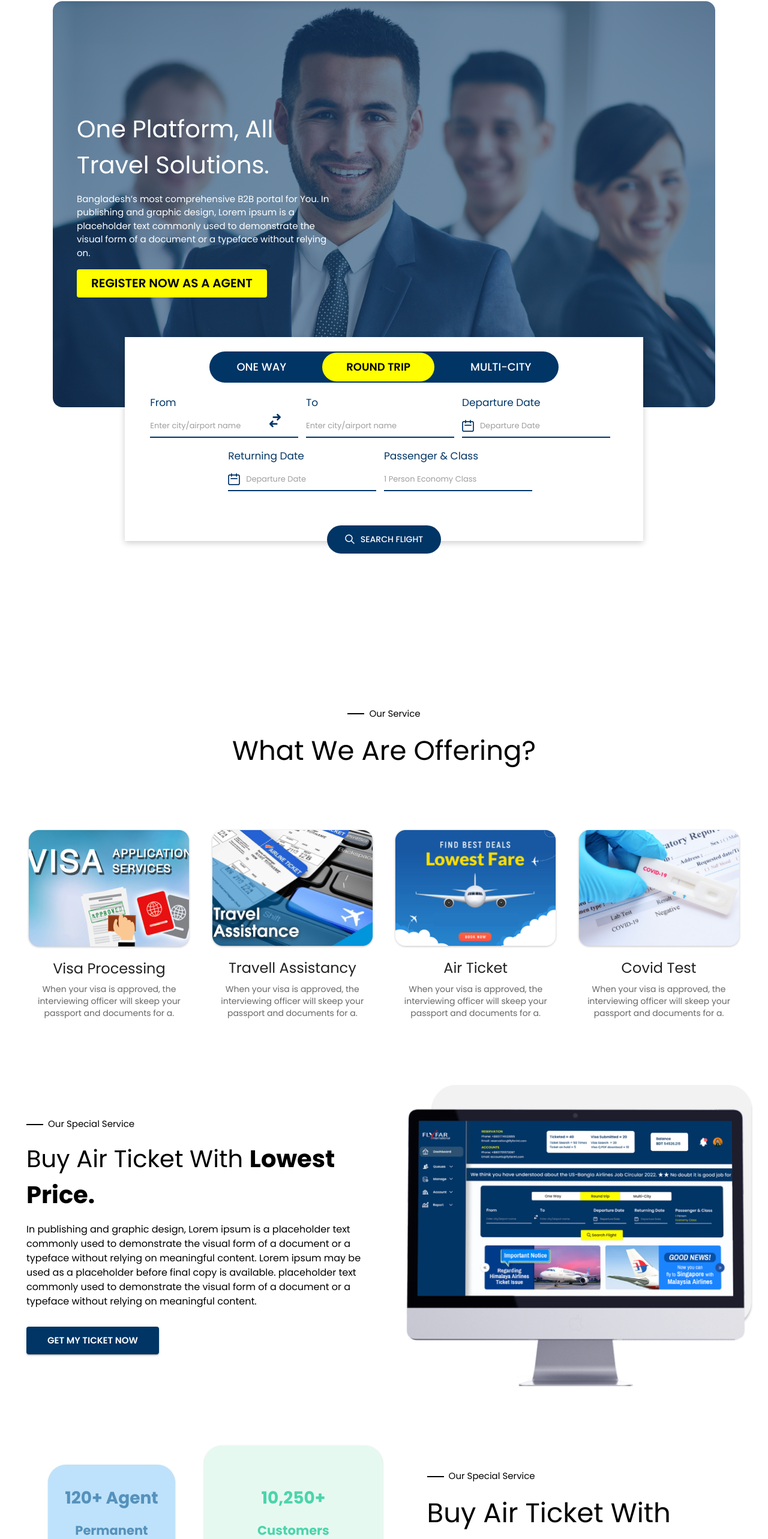
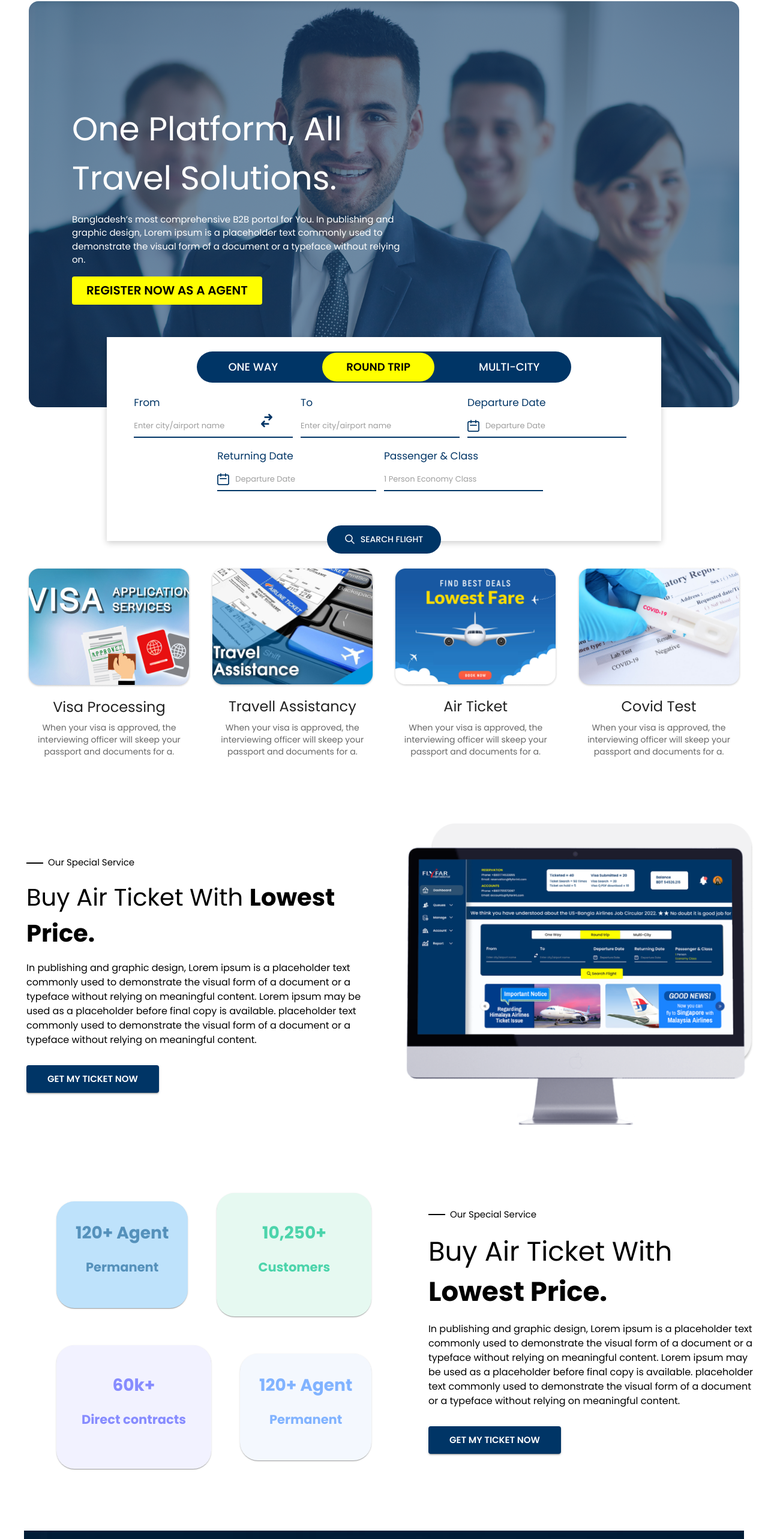
Before and after one commit to rakibul9618/fly-fair, a React (Create React App) app: page / in a window 1280 px wide. Shown: the part 72-2638 px from the top of the page at 60% size. Built offline with nearby package versions, Linux system fonts and the light colour scheme.

Commit message:
responsive completed without airlinelis

```diff
--- a/src/App.js
+++ b/src/App.js
@@ -20,9 +20,7 @@ function App() {
   return (
     <ThemeProvider theme={theme}>
       <Navbar />
-      <Container
-        sx={{ position: 'relative', padding: '0px', marginBottom: '500px' }}
-      >
+      <Container maxWidth="xl" sx={{ position: 'relative', padding: '0px' }}>
         <Header />
         <Form />
       </Container>
--- a/src/components/CeoDesk.js
+++ b/src/components/CeoDesk.js
@@ -1,10 +1,10 @@
-import React from "react";
-import { Container, Typography } from "@mui/material";
-import { Box } from "@mui/system";
+import React from 'react';
+import { Container, Typography } from '@mui/material';
+import { Box } from '@mui/system';
 
 // images
 
-import profile from "../assets/images/profile.png";
+import profile from '../assets/images/profile.png';
 
 const CeoDesk = () => {
   return (
@@ -13,43 +13,49 @@ const CeoDesk = () => {
         component="div"
         className="ceo-desk"
         sx={{
-          display: "flex",
-          justifyContent: "center",
-          alignItems: "center",
-          height: { xs: "680px", sm: "601px" },
+          display: 'flex',
+          justifyContent: 'center',
+          alignItems: 'center',
+          height: { xs: '680px', sm: '601px' },
         }}
       >
         <Box
           component="div"
           sx={{
             p: 2,
-            background: "white",
-            width: "70%",
-            height: "auto",
-            display: "flex",
-            alignItems: "center",
-            flexDirection: { xs: "column", md: "row" },
-            borderRadius: "15px",
+            background: 'white',
+            width: '70%',
+            height: 'auto',
+            display: 'flex',
+            alignItems: 'center',
+            flexDirection: { xs: 'column', md: 'row' },
+            borderRadius: '15px',
           }}
         >
-          <img src={profile} alt="A person" style={{ padding: "10px" }} />
+          <img src={profile} alt="A person" style={{ padding: '10px' }} />
           <Box
             sx={{
               p: { xs: 1, md: 6 },
-              textAlign: { xs: "center", md: "start" },
+              textAlign: { xs: 'center', md: 'start' },
             }}
           >
-            <Typography component="h1" sx={{ fontSize: "34px", py: 1 }}>
+            <Typography
+              component="h1"
+              sx={{ fontSize: { xs: '22px', sm: '30px' }, py: 1 }}
+            >
               From The Desk Of CEO!
             </Typography>
-            <Typography component="p" sx={{}}>
+            <Typography
+              component="p"
+              sx={{ fontSize: { xs: '15px', sm: '16px' } }}
+            >
               Dear Respected Partner, <br /> First of all, I'd like to say a
               massive thank you for the continued support you offer to TBO. With
               your help, the business continues to grow in all product sectors,
               and I am sure that you have experienced a fruitful and profitable
-              season too.{" "}
+              season too.{' '}
               <span
-                style={{ color: "#003566", borderBottom: "1px solid #003566" }}
+                style={{ color: '#003566', borderBottom: '1px solid #003566' }}
               >
                 Read more
               </span>
--- a/src/components/ChoiceUS.js
+++ b/src/components/ChoiceUS.js
@@ -12,6 +12,8 @@ const choiceUsData = [
     color: ' #5591BB',
     maxWidth: '212px',
     maxHeight: '183px',
+    minHeight: '111px',
+    minWidth: '140px',
   },
   {
     header: '10,250+',
@@ -20,6 +22,8 @@ const choiceUsData = [
     color: ' #4CD4AB',
     maxWidth: '298px',
     maxHeight: '246px',
+    minHeight: '174px',
+    minWidth: '226px',
   },
   {
     header: '60k+',
@@ -28,6 +32,8 @@ const choiceUsData = [
     color: ' #878CFF',
     maxWidth: '298px',
     maxHeight: '246px',
+    minHeight: '174px',
+    minWidth: '226px',
   },
   {
     header: '120+ Agent',
@@ -36,6 +42,8 @@ const choiceUsData = [
     color: ' #81B3FF',
     maxWidth: '212px',
     maxHeight: '183px',
+    minHeight: '111px',
+    minWidth: '140px',
   },
 ];
 
@@ -58,7 +66,7 @@ const ChoiceUS = () => {
       sx={{
         display: 'flex',
         flexWrap: 'wrap',
-        justifyContent: 'center',
+        justifyContent: { xs: 'center', md: 'space-between' },
         alignItems: 'center',
         my: 8,
       }}
@@ -69,7 +77,7 @@ const ChoiceUS = () => {
           display: 'flex',
           justifyContent: 'center',
           alignItems: 'center',
-          width: { xs: '100%', md: '80%', lg: '54%' },
+          width: { xs: '100%', md: '45%', lg: '54%' },
           flexWrap: 'wrap',
         }}
       >
@@ -79,17 +87,17 @@ const ChoiceUS = () => {
       </Box>
       <Box
         sx={{
-          width: { xs: '100%', lg: '44%' },
+          width: { xs: '100%', md: '40%', lg: '44%' },
           paddingLeft: '20px',
           my: 8,
-          textAlign: { xs: 'center', lg: 'start' },
+          textAlign: { xs: 'center', md: 'start' },
         }}
       >
         <Box
           sx={{
             display: 'flex',
             alignItems: 'center',
-            justifyContent: { xs: 'center', lg: 'start' },
+            justifyContent: { xs: 'center', md: 'start' },
           }}
         >
           <Box
@@ -108,14 +116,19 @@ const ChoiceUS = () => {
         <Typography
           component="h1"
           sx={{
-            fontSize: { xs: '22px', sm: '26px', md: '45px' },
-            py: 2,
+            fontSize: { xs: '22px', sm: '30px', lg: '45px' },
+            py: { xs: 2, md: 1, lg: 2 },
           }}
         >
           Buy Air Ticket With{' '}
           <span style={{ fontWeight: 'bold' }}>Lowest Price.</span>
         </Typography>
-        <Typography sx={{ py: 5 }}>
+        <Typography
+          sx={{
+            paddingBottom: '30px',
+            fontSize: { xs: '16px', md: '14px', lg: '16px' },
+          }}
+        >
           In publishing and graphic design, Lorem ipsum is a placeholder text
           commonly used to demonstrate the visual form of a document or a
           typeface without relying on meaningful content. Lorem ipsum may be
--- a/src/components/ChoiceUsCard.js
+++ b/src/components/ChoiceUsCard.js
@@ -3,25 +3,30 @@ import Card from '@mui/material/Card';
 import CardContent from '@mui/material/CardContent';
 import Typography from '@mui/material/Typography';
 
+// min-width: 200px;
+// min-height: 198px;
+
 const ChoiceUsCard = ({ data }) => {
   return (
     <Card
       sx={{
-        width: data.maxWidth,
-        height: data.maxHeight,
+        minWidth: data.minWidth,
+        minHeight: data.minHeight,
+        maxWidth: data.maxWidth,
+        maxHeight: data.maxHeight,
         background: data.background,
         display: 'flex',
         justifyContent: 'center',
         alignItems: 'center',
         flexWrap: 'wrap',
         borderRadius: '30px',
-        m: 3,
+        p: { xs: 2, sm: 1, lg: 2, xl: 4 },
+        m: { xs: 3, md: 1, lg: 3 },
       }}
     >
       <CardContent sx={{ textAlign: 'center' }}>
         <Typography
-          variant="h5"
-          component="div"
+          component="h5"
           sx={{ color: data.color, fontSize: '28px', fontWeight: 'bold' }}
         >
           {data.header}
--- a/src/components/Footer.js
+++ b/src/components/Footer.js
@@ -1,52 +1,52 @@
-import { Box, Container } from "@mui/system";
-import React from "react";
-import facebook from "../assets/images/facebook.png";
-import youtube from "../assets/images/youtube.png";
-import linkedin from "../assets/images/linkedin.png";
-import pit from "../assets/images/pit.png";
-import twitter from "../assets/images/twitter.png";
-import { Button, Typography } from "@mui/material";
-import styled from "@emotion/styled";
+import { Box, Container } from '@mui/system';
+import React from 'react';
+import facebook from '../assets/images/facebook.png';
+import youtube from '../assets/images/youtube.png';
+import linkedin from '../assets/images/linkedin.png';
+import pit from '../assets/images/pit.png';
+import twitter from '../assets/images/twitter.png';
+import { Button, Typography } from '@mui/material';
+import styled from '@emotion/styled';
 
 // images
-import logo from "../assets/images/logo.png";
-import iata from "../assets/images/iata.png";
-import toad from "../assets/images/toad.png";
-import atab from "../assets/images/atab.png";
-import biman from "../assets/images/biman.png";
-import footer from "../assets/images/footer.png";
+import logo from '../assets/images/logo.png';
+import iata from '../assets/images/iata.png';
+import toad from '../assets/images/toad.png';
+import atab from '../assets/images/atab.png';
+import biman from '../assets/images/biman.png';
+import footer from '../assets/images/footer.png';
 
 const Subscribe = styled(Button)({
-  background: "#003566",
-  color: "white",
-  fontWeight: "600",
-  fontSize: "15px",
-  padding: "10px 35px",
-  "&:hover": {
-    backgroundColor: "#198754",
-    color: "white",
+  background: '#003566',
+  color: 'white',
+  fontWeight: '600',
+  fontSize: '15px',
+  padding: '10px 35px',
+  '&:hover': {
+    backgroundColor: '#198754',
+    color: 'white',
   },
 });
 
 const socialIcon = [
   {
     img: facebook,
-    alt: "faceook",
+    alt: 'faceook',
   },
   {
     img: youtube,
-    alt: "youtube",
+    alt: 'youtube',
   },
-  { img: linkedin, alt: "linkedin" },
-  { img: pit, alt: "logo" },
-  { img: twitter, alt: "twitter" },
+  { img: linkedin, alt: 'linkedin' },
+  { img: pit, alt: 'logo' },
+  { img: twitter, alt: 'twitter' },
 ];
 
 const para = [
-  "Payment Mathod",
-  "Terms and condition",
-  "Privacy policy",
-  "Contact US",
+  'Payment Mathod',
+  'Terms and condition',
+  'Privacy policy',
+  'Contact US',
 ];
 
 const Footer = () => {
@@ -54,30 +54,31 @@ const Footer = () => {
     <Container
       maxWidth="xl"
       sx={{
-        paddin: 0,
-        background: "#E5E5E5",
-        marginTop: "100px",
-        paddingTop: "80px",
+        padding: 0,
+        background: '#E5E5E5',
+        marginTop: '100px',
+        paddingTop: '80px',
       }}
     >
       <Box
         component="div"
         sx={{
-          display: "flex",
-          justifyContent: "center",
-          flexWrap: "wrap",
+          display: 'flex',
+          justifyContent: 'center',
+          flexWrap: 'wrap',
         }}
       >
         <Box component="div" sx={{ p: 2 }}>
-          <img src={logo} alt="logo" />
-          <Box component="div" sx={{ p: 2 }}>
+          <Box component="img" src={logo} alt="logo" />
+          <Box component="div" sx={{ py: 1 }}>
             {socialIcon.map((value, index) => {
               return (
-                <img
+                <Box
+                  component="img"
                   key={index}
                   src={value.img}
                   alt={value.alt}
-                  style={{ padding: "5px 5px" }}
+                  sx={{ paddingRight: '5px' }}
                 />
               );
             })}
@@ -87,10 +88,10 @@ const Footer = () => {
           <Typography
             component="h1"
             sx={{
-              fontSize: "18px",
-              fontWeight: "bold",
-              paddingBottom: "10px",
-              color: "#202020",
+              fontSize: '18px',
+              fontWeight: 'bold',
+              paddingBottom: '10px',
+              color: '#202020',
             }}
           >
             Company
@@ -100,7 +101,7 @@ const Footer = () => {
               <Typography
                 key={index}
                 component="h1"
-                sx={{ fontSize: "16px", color: "#636363" }}
+                sx={{ fontSize: '16px', color: '#636363' }}
               >
                 {data}
               </Typography>
@@ -111,10 +112,10 @@ const Footer = () => {
           <Typography
             component="h1"
             sx={{
-              fontSize: "18px",
-              fontWeight: "bold",
-              paddingBottom: "10px",
-              color: "#202020",
+              fontSize: '18px',
+              fontWeight: 'bold',
+              paddingBottom: '10px',
+              color: '#202020',
             }}
           >
             Authorised by
@@ -125,18 +126,18 @@ const Footer = () => {
           component="div"
           sx={{
             p: 2,
-            display: "flex",
-            flexDirection: "column",
-            alignItems: "center",
+            display: 'flex',
+            flexDirection: 'column',
+            alignItems: 'center',
           }}
         >
           <Typography
             component="h1"
             sx={{
-              fontSize: "18px",
-              fontWeight: "bold",
-              paddingBottom: "10px",
-              color: "#202020",
+              fontSize: '18px',
+              fontWeight: 'bold',
+              paddingBottom: '10px',
+              color: '#202020',
             }}
           >
             Members of
@@ -144,7 +145,7 @@ const Footer = () => {
           <img
             src={toad}
             alt="TOAB company logo"
-            style={{ padding: "10px 0" }}
+            style={{ padding: '10px 0' }}
           />
           <img src={atab} alt="ATAB company logo" />
         </Box>
@@ -152,16 +153,16 @@ const Footer = () => {
           component="div"
           sx={{
             p: 2,
-            alignItems: "center",
+            alignItems: 'center',
           }}
         >
           <Typography
             component="h1"
             sx={{
-              fontSize: "18px",
-              fontWeight: "bold",
-              paddingBottom: "10px",
-              color: "#202020",
+              fontSize: '18px',
+              fontWeight: 'bold',
+              paddingBottom: '10px',
+              color: '#202020',
             }}
           >
             Approved Agent
@@ -172,50 +173,50 @@ const Footer = () => {
           component="div"
           sx={{
             p: 2,
-            alignItems: "center",
+            alignItems: 'center',
           }}
         >
           <Typography
             component="h1"
             sx={{
-              fontSize: "18px",
-              fontWeight: "bold",
-              paddingBottom: "10px",
-              color: "#202020",
+              fontSize: '18px',
+              fontWeight: 'bold',
+              paddingBottom: '10px',
+              color: '#202020',
             }}
           >
             Send us massage via Email
           </Typography>
           <Typography
             component="p"
-            sx={{ fontSize: "16px", color: "#636363", width: "283px" }}
+            sx={{ fontSize: '16px', color: '#636363', width: '283px' }}
           >
             It is a long established fact that a reader will be by content.
           </Typography>
           <Box
             component="div"
             sx={{
-              display: "flex",
-              alignItems: { sm: "center" },
-              justifyContent: "space-between",
-              flexDirection: { xs: "column", sm: "row" },
+              display: 'flex',
+              alignItems: { sm: 'center' },
+              justifyContent: 'space-between',
+              flexDirection: { xs: 'column', sm: 'row' },
             }}
           >
             <Box
               component="h1"
               sx={{
-                border: "2px solid #003566",
-                borderRadius: "4px",
-                width: "auto",
-                marginRight: { sm: "30px" },
+                border: '2px solid #003566',
+                borderRadius: '4px',
+                width: 'auto',
+                marginRight: { sm: '30px' },
               }}
             >
               <Typography
                 component="p"
                 sx={{
-                  color: "#BEBEBF",
-                  padding: "10px",
-                  paddingRight: { xs: "20px", sm: "80px" },
+                  color: '#BEBEBF',
+                  padding: '10px',
+                  paddingRight: { xs: '20px', sm: '80px' },
                 }}
               >
                 enter Your Email
@@ -225,8 +226,20 @@ const Footer = () => {
           </Box>
         </Box>
       </Box>
-      <Box component="div" sx={{ p: 2, marginTop: "50px" }}>
+      <Box component="div" sx={{ p: 2, marginTop: '50px' }}>
         <img src={footer} alt="Different getrway of payment" width="100%" />
+      </Box>
+      <Box
+        component="p"
+        sx={{
+          color: '#434343',
+          fontSize: '14px',
+          px: 2,
+          paddingBottom: 4,
+          textAlign: 'center',
+        }}
+      >
+        @All Right Reserved By Fly Far International & Developed By FLy Far Tech
       </Box>
     </Container>
   );
--- a/src/components/Header.js
+++ b/src/components/Header.js
@@ -21,7 +21,7 @@ const RegButton = styled(Button)({
 
 const Header = () => {
   return (
-    <Container component="div">
+    <Container maxWidth="xl" component="div">
       <Container
         maxWidth="xl"
         sx={{
@@ -32,7 +32,7 @@ const Header = () => {
           textAlign: { xs: 'center', md: 'start' },
           marginTop: { xs: '10px', xl: '20px' },
           backgroundImage: `url(${headerImage})`,
-          backgroundSize: { xs: 'cover', xl: 'contain' },
+          backgroundSize: { xs: 'cover'},
           backgroundPosition: 'center',
           backgroundRepeat: 'no-repeat',
           height: { xs: '400px', md: '677px' },
@@ -43,14 +43,15 @@ const Header = () => {
           sx={{
             p: 2,
             color: 'white',
-            width: { xs: '100%', md: '50%', lg: '40%', xl: '50%' },
+            width: { xs: '100%', md: '70%', lg: '50%'},
+            marginLeft: 4
           }}
         >
           <Typography
             Container="h1"
             sx={{
               color: 'white',
-              fontSize: { xs: '20px', sm: '30px', md: '40px' },
+              fontSize: { xs: '20px', sm: '30px', md: '40px',lg: '55px' },
             }}
           >
             One Platform, All Travel Solutions.
@@ -59,7 +60,7 @@ const Header = () => {
             Container="p"
             sx={{
               py: 2,
-              px: { xs: 2, sm: 4, md: 0 },
+              px: { xs: 1, sm: 2, md: 0 },
               fontSize: { xs: '12px', sm: '15px' },
             }}
           >
--- a/src/components/ShowInput.js
+++ b/src/components/ShowInput.js
@@ -7,7 +7,7 @@ const ShowInput = ({ data }) => {
       component="div"
       sx={{
         padding: { xs: '5px 15px 5px 0px', xl: '5px 10px' },
-        width: { sm: '46%', lg: '30%', xl: 'auto' },
+        width: { sm: '46%', lg: '30%', xl: '18%' },
       }}
     >
       <Typography
--- a/src/components/SpecialService.js
+++ b/src/components/SpecialService.js
@@ -33,7 +33,7 @@ const SpecialService = () => {
       <Box
         component="div"
         sx={{
-          width: { md: '48%' },
+          width: { xs: '100%', md: '48%' },
           px: '20px',
           my: 8,
           textAlign: { xs: 'center', md: 'start' },
@@ -83,7 +83,7 @@ const SpecialService = () => {
         component="img"
         src={ticketImg}
         alt="a desktop"
-        sx={{ width: { sm: '70%', md: '47%' } }}
+        sx={{ width: { xs: '90%', sm: '70%', md: '47%' } }}
       />
     </Container>
   );
```
